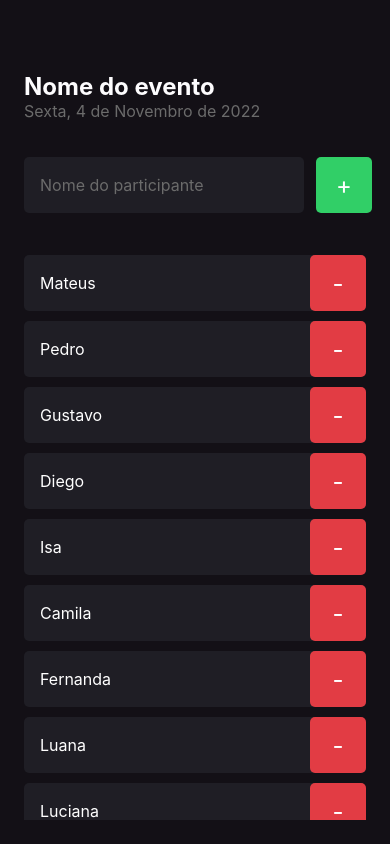
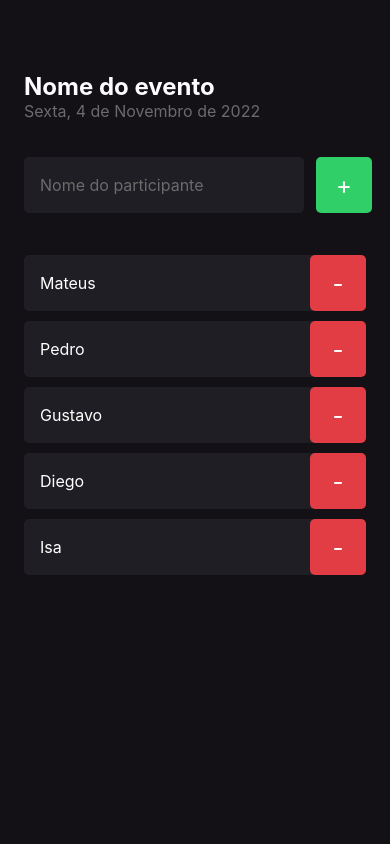
Before and after one commit to mateusrc-dev/imhere, a React Native app: screen / in a window 390 px wide. Built offline with nearby package versions, Linux system fonts and the light colour scheme.

Commit message:
update page Home

```diff
--- a/src/screens/Home/index.tsx
+++ b/src/screens/Home/index.tsx
@@ -19,10 +19,6 @@ export function Home() {
     "Gustavo",
     "Diego",
     "Isa",
-    "Camila",
-    "Fernanda",
-    "Luana",
-    "Luciana",
   ];
 
   function handleParticipantAdd() {
```
